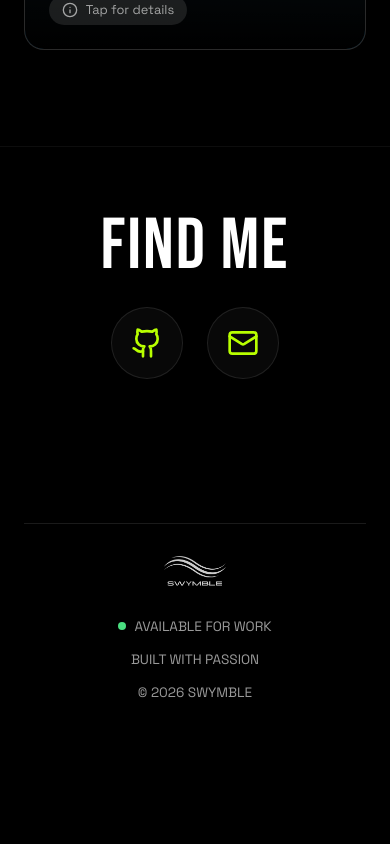
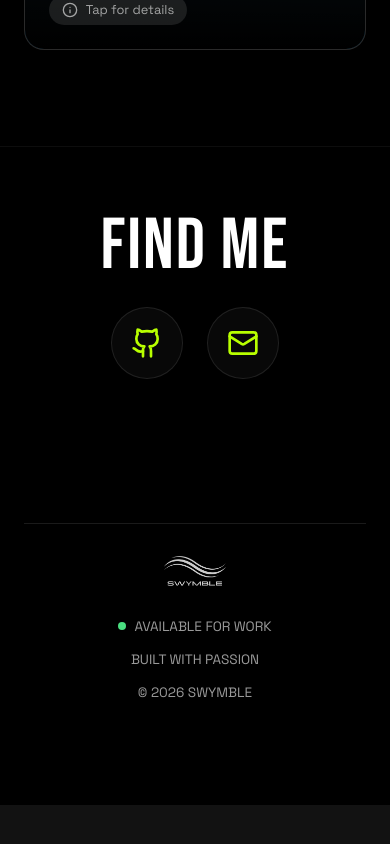
Before and after one commit to zzvimalzz/Swymble, a React (Vite) app: page / in a window 390 px wide. Shown: the part 2662-3506 px from the top of the page. After the commit the page ends 3467 px from the top, so only its background shows below. Built offline with nearby package versions, Linux system fonts and the light colour scheme.

Commit message:
Updated Mobile

```diff
--- a/src/components/mobile/MobileContact.tsx
+++ b/src/components/mobile/MobileContact.tsx
@@ -29,7 +29,7 @@ export default function MobileContact() {
   const currentYear = new Date().getFullYear();
 
   return (
-    <div className="mobile-contact-wrapper" id="contact" style={{ paddingBottom: '100px', display: 'flex', flexDirection: 'column', alignItems: 'center' }}>
+    <div className="mobile-contact-wrapper" id="contact" style={{ paddingBottom: '2.5rem', display: 'flex', flexDirection: 'column', alignItems: 'center' }}>
       <div className="mobile-find-me" style={{ width: '100%' }}>
         <div className="section-header">
           <h2>FIND ME</h2>
```
